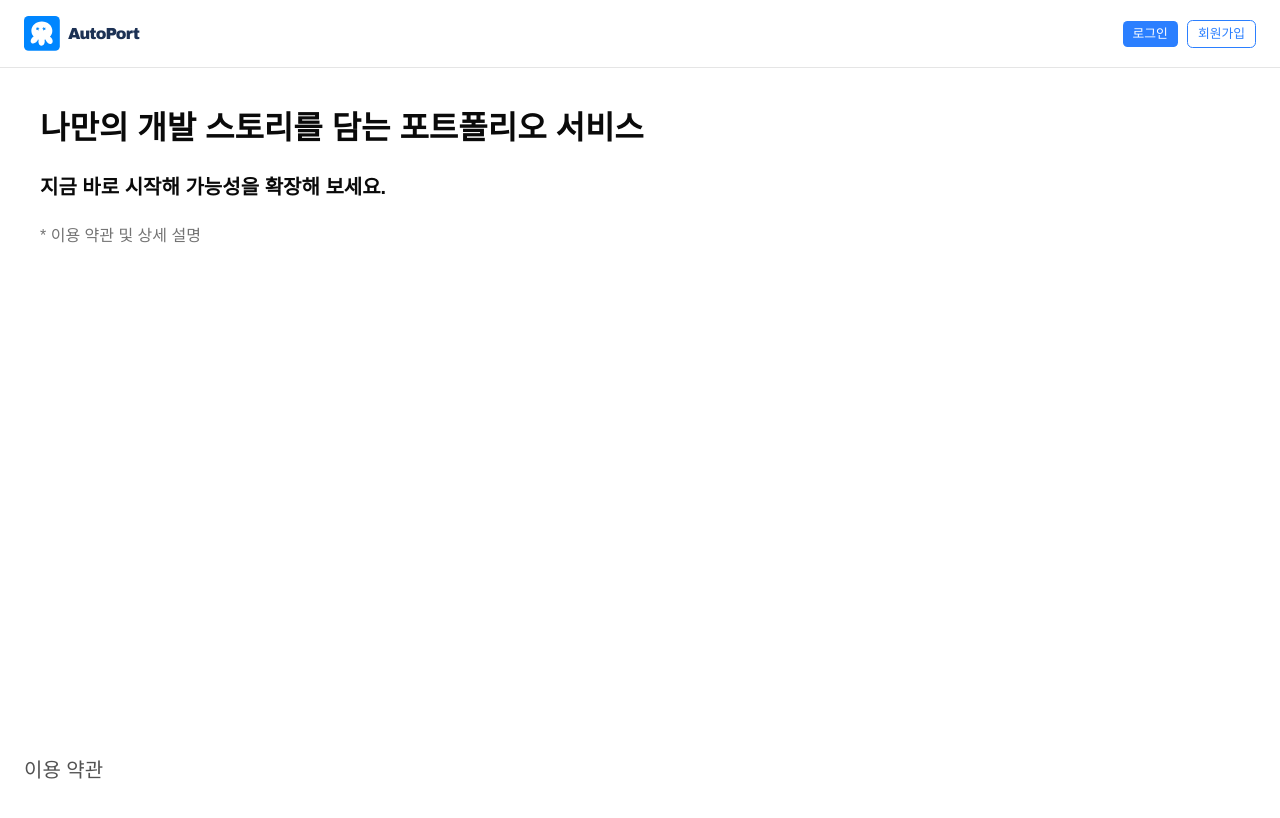
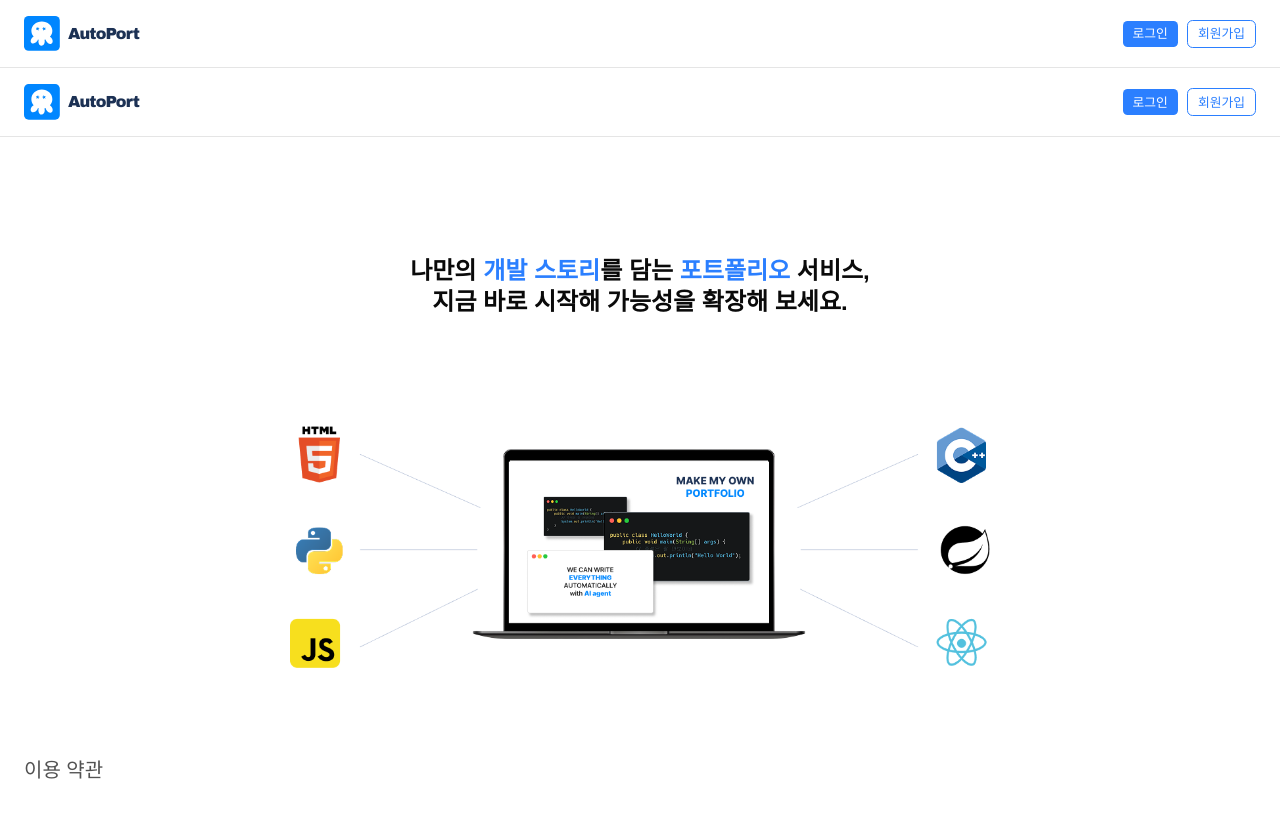
Before and after one commit to AutoportProject/autoport-fe, a Next.js app: page / in a window 1280 px wide. Shown: the top 818 px of the page. Built offline with nearby package versions, Linux system fonts and the light colour scheme; a web font is replaced by a local one.

Commit message:
fix: GitHub 콜백 페이지 Suspense 추가 #1

```diff
--- a/src/app/auth/github/callback/page.tsx
+++ b/src/app/auth/github/callback/page.tsx
@@ -1,6 +1,6 @@
 'use client'
 
-import { useEffect } from 'react'
+import { useEffect, Suspense } from 'react'
 import { useRouter, useSearchParams } from 'next/navigation'
 
 const REDIRECT_URI = `${process.env.NEXT_PUBLIC_FRONTEND_URL}/auth/github/callback`
@@ -14,7 +14,7 @@ async function githubLogin(code: string) {
   return res.json()
 }
 
-export default function GithubCallbackPage() {
+function GithubCallbackContent() {
   const router = useRouter()
   const searchParams = useSearchParams()
 
@@ -47,3 +47,11 @@ export default function GithubCallbackPage() {
     </div>
   )
 }
+
+export default function GithubCallbackPage() {
+  return (
+    <Suspense>
+      <GithubCallbackContent />
+    </Suspense>
+  )
+}
--- a/src/app/page.tsx
+++ b/src/app/page.tsx
@@ -1,18 +1,24 @@
+import Header from '@/components/layout/Header'
+import Image from 'next/image'
+
 export default function Page() {
   return (
-    <div className="space-y-6 p-10">
-      {/* 가이드의 맨 위 Bold 32px 스타일 */}
-      <h1 className="title-bold">
-        나만의 개발 스토리를 담는 포트폴리오 서비스
-      </h1>
-
-      {/* 가이드의 Body SemiBold 20px 스타일 */}
-      <p className="body-sb">지금 바로 시작해 가능성을 확장해 보세요.</p>
-
-      {/* 가이드의 Caption Medium 16px 스타일 */}
-      <span className="caption-m-sm text-muted-foreground">
-        * 이용 약관 및 상세 설명
-      </span>
+    <div className="flex flex-col min-h-screen">
+      <Header />
+      <div className="flex flex-col items-center justify-center flex-1 gap-6 px-10">
+        <p className="text-center text-2xl font-bold leading-tight">
+          나만의 <span className="text-blue-500">개발 스토리</span>를 담는{' '}
+          <span className="text-blue-500">포트폴리오</span> 서비스,<br />
+          지금 바로 시작해 가능성을 확장해 보세요.
+        </p>
+        <Image
+          src="/main.png"
+          alt="메인 이미지"
+          width={700}
+          height={450}
+          className="object-contain"
+        />
+      </div>
     </div>
-  );
+  )
 }
```
